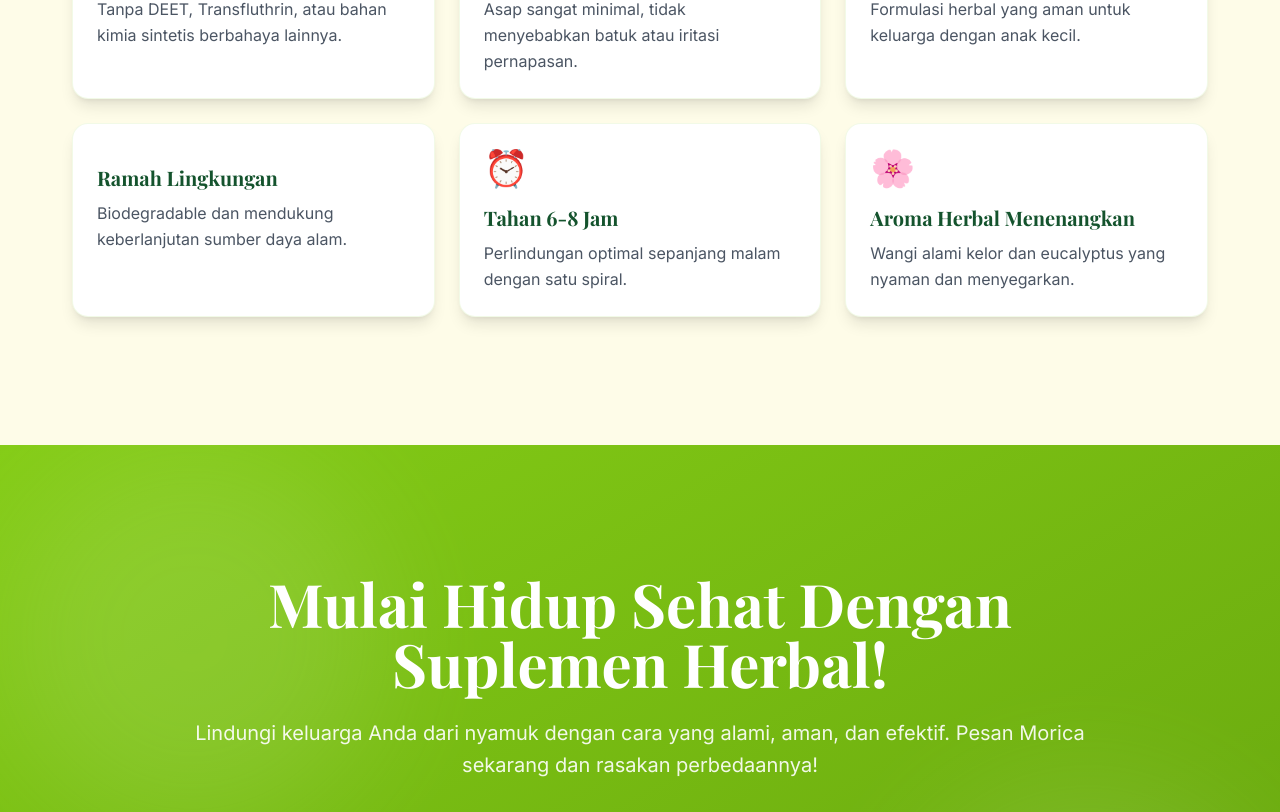
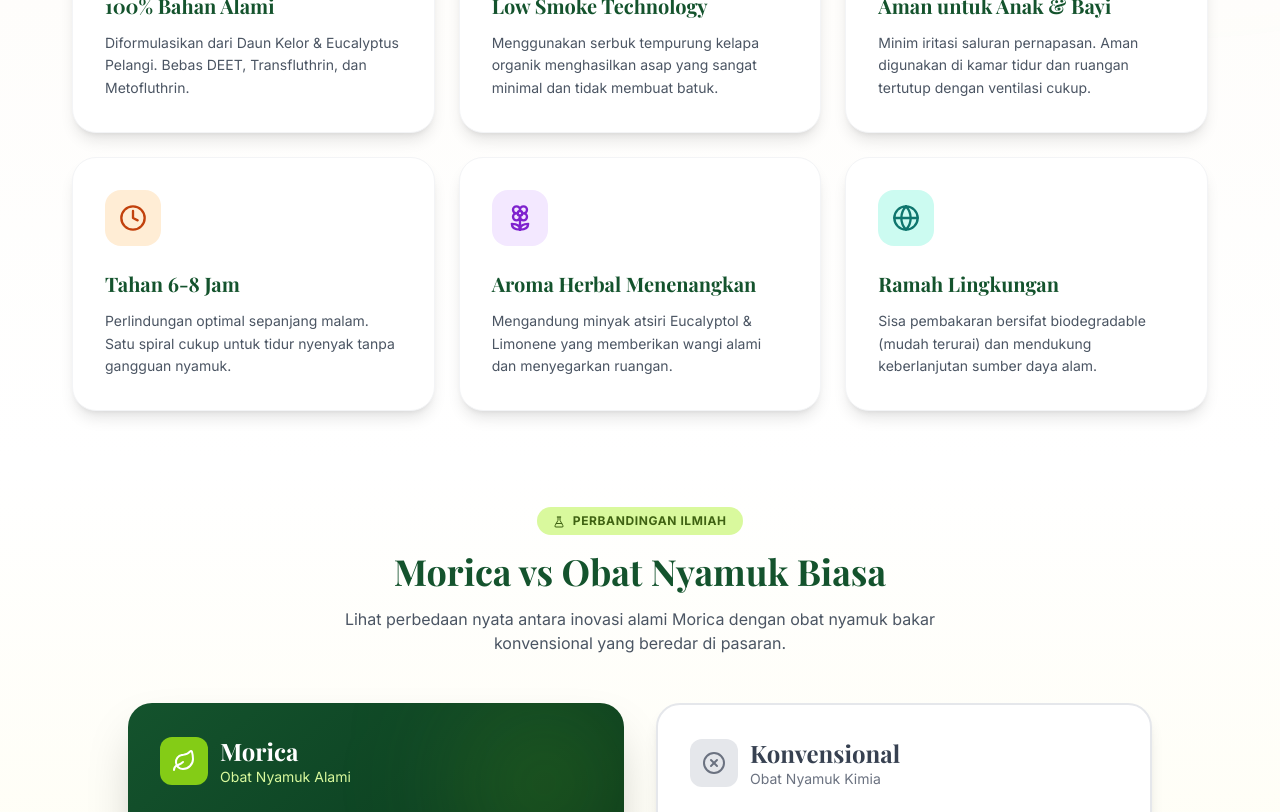
Before and after one commit to Ahmatsembiring/Morica-Website, a React (Vite) app: page /keunggulan in a window 1280 px wide. Shown: the part 560-1372 px from the top of the page. Built offline with nearby package versions, Linux system fonts and the light colour scheme.

Commit message:
Update Keunggulan produk

```diff
--- a/src/components/sections/Features.jsx
+++ b/src/components/sections/Features.jsx
@@ -1,37 +1,202 @@
 import { motion } from 'framer-motion';
+import {
+  Leaf, Wind, Baby, Clock, Flower2, Globe,
+  CheckCircle2, XCircle, FlaskConical, ShieldCheck
+} from 'lucide-react';
 import SectionTitle from '../ui/SectionTitle';
-import Card from '../ui/Card';
-import { FEATURES } from '../../utils/constants';
 import { fadeInUp, staggerContainer } from '../../utils/animations';
+
+const FEATURES = [
+  {
+    icon: Leaf,
+    title: '100% Bahan Alami',
+    desc: 'Diformulasikan dari Daun Kelor & Eucalyptus Pelangi. Bebas DEET, Transfluthrin, dan Metofluthrin.',
+    color: 'bg-green-100 text-green-700'
+  },
+  {
+    icon: Wind,
+    title: 'Low Smoke Technology',
+    desc: 'Menggunakan serbuk tempurung kelapa organik menghasilkan asap yang sangat minimal dan tidak membuat batuk.',
+    color: 'bg-blue-100 text-blue-700'
+  },
+  {
+    icon: Baby,
+    title: 'Aman untuk Anak & Bayi',
+    desc: 'Minim iritasi saluran pernapasan. Aman digunakan di kamar tidur dan ruangan tertutup dengan ventilasi cukup.',
+    color: 'bg-pink-100 text-pink-700'
+  },
+  {
+    icon: Clock,
+    title: 'Tahan 6-8 Jam',
+    desc: 'Perlindungan optimal sepanjang malam. Satu spiral cukup untuk tidur nyenyak tanpa gangguan nyamuk.',
+    color: 'bg-orange-100 text-orange-700'
+  },
+  {
+    icon: Flower2,
+    title: 'Aroma Herbal Menenangkan',
+    desc: 'Mengandung minyak atsiri Eucalyptol & Limonene yang memberikan wangi alami dan menyegarkan ruangan.',
+    color: 'bg-purple-100 text-purple-700'
+  },
+  {
+    icon: Globe,
+    title: 'Ramah Lingkungan',
+    desc: 'Sisa pembakaran bersifat biodegradable (mudah terurai) dan mendukung keberlanjutan sumber daya alam.',
+    color: 'bg-teal-100 text-teal-700'
+  }
+];
+
+const COMPARISON_DATA = [
+  { label: 'Bahan Utama', morica: 'Kelor + Eucalyptus (Alami)', regular: 'Allethrin / Transfluthrin (Kimia)' },
+  { label: 'Kandungan Asap', morica: 'Sangat Minimal (Low Smoke)', regular: 'Tebal, Pekat & Menyengat' },
+  { label: 'Aroma', morica: 'Herbal Natural & Menenangkan', regular: 'Bau Kimia Menyengat' },
+  { label: 'Dampak Kesehatan', morica: 'Aman, Minim Iritasi', regular: 'Risiko Iritasi Pernapasan' },
+  { label: 'Dampak Lingkungan', morica: 'Biodegradable & Ramah Lingkungan', regular: 'Kontaminasi Udara Ruangan' },
+];
 
 const Features = () => {
   return (
-    <section id="features" className="section-padding bg-cream-light">
-      <div className="container-custom px-6">
+    <section id="features" className="relative section-padding bg-gradient-to-b from-cream via-white to-cream-light overflow-hidden">
+      {/* Background Decoration */}
+      <div className="absolute top-0 left-0 w-full h-full overflow-hidden pointer-events-none">
+        <div className="absolute -top-24 -right-24 w-96 h-96 bg-morica-light/20 rounded-full blur-[120px]"></div>
+        <div className="absolute -bottom-24 -left-24 w-96 h-96 bg-forest/5 rounded-full blur-[120px]"></div>
+      </div>
+
+      <div className="container-custom px-6 relative z-10">
         <SectionTitle
           badge="Keunggulan Produk"
-          title="Mengapa Memilih Morica?"
-          subtitle="Morica hadir dengan berbagai keunggulan yang membuat perlindungan dari nyamuk menjadi lebih aman, nyaman, dan efektif."
+          title="Mengapa Harus Memilih Morica?"
+          subtitle="Kombinasi bioteknologi dan kekayaan alam Indonesia untuk perlindungan nyamuk yang lebih aman, sehat, dan efektif."
         />
 
+        {/* 6 Feature Cards */}
         <motion.div
           variants={staggerContainer}
           initial="hidden"
           whileInView="visible"
-          viewport={{ once: true, amount: 0.2 }}
-          className="grid md:grid-cols-2 lg:grid-cols-3 gap-6"
+          viewport={{ once: true, amount: 0.1 }}
+          className="grid md:grid-cols-2 lg:grid-cols-3 gap-6 mb-24"
         >
-          {FEATURES.map((feature, index) => (
-            <Card key={index} delay={index * 0.1}>
-              <div className="text-4xl mb-4">{feature.icon}</div>
-              <h3 className="text-xl font-display font-bold text-forest mb-2">
-                {feature.title}
-              </h3>
-              <p className="text-gray-600 leading-relaxed">
-                {feature.desc}
-              </p>
-            </Card>
-          ))}
+          {FEATURES.map((feature, index) => {
+            const Icon = feature.icon;
+            return (
+              <motion.div
+                key={index}
+                variants={fadeInUp}
+                whileHover={{ y: -8 }}
+                className="group relative bg-white p-8 rounded-3xl shadow-lg hover:shadow-2xl transition-all duration-300 border border-gray-100"
+              >
+                <div className={`w-14 h-14 ${feature.color} rounded-2xl flex items-center justify-center mb-6 group-hover:scale-110 transition-transform duration-300`}>
+                  <Icon className="w-7 h-7" strokeWidth={2} />
+                </div>
+                <h3 className="text-xl font-display font-bold text-forest mb-3">
+                  {feature.title}
+                </h3>
+                <p className="text-gray-600 leading-relaxed text-sm">
+                  {feature.desc}
+                </p>
+              </motion.div>
+            );
+          })}
+        </motion.div>
+
+        {/* Comparison Section: Morica vs Konvensional */}
+        <motion.div
+          initial={{ opacity: 0, y: 40 }}
+          whileInView={{ opacity: 1, y: 0 }}
+          viewport={{ once: true }}
+          className="mb-12 text-center"
+        >
+          <span className="inline-block px-4 py-1.5 mb-4 text-xs font-bold tracking-wider text-morica-darker uppercase bg-morica-light rounded-full">
+            <FlaskConical className="w-3 h-3 inline mr-1" /> Perbandingan Ilmiah
+          </span>
+          <h2 className="text-3xl md:text-4xl font-display font-bold text-forest mb-4">
+            Morica vs Obat Nyamuk Biasa
+          </h2>
+          <p className="text-gray-600 max-w-2xl mx-auto">
+            Lihat perbedaan nyata antara inovasi alami Morica dengan obat nyamuk bakar konvensional yang beredar di pasaran.
+          </p>
+        </motion.div>
+
+        <div className="grid lg:grid-cols-2 gap-8 max-w-5xl mx-auto">
+          {/* Morica Card */}
+          <motion.div
+            initial={{ opacity: 0, x: -30 }}
+            whileInView={{ opacity: 1, x: 0 }}
+            viewport={{ once: true }}
+            className="relative bg-gradient-to-br from-forest to-forest-dark text-white p-8 rounded-3xl shadow-2xl overflow-hidden"
+          >
+            <div className="absolute top-0 right-0 w-40 h-40 bg-morica/20 rounded-full blur-3xl"></div>
+            <div className="relative z-10">
+              <div className="flex items-center gap-3 mb-8">
+                <div className="w-12 h-12 bg-morica rounded-xl flex items-center justify-center">
+                  <Leaf className="w-6 h-6 text-white" />
+                </div>
+                <div>
+                  <h3 className="text-2xl font-display font-bold">Morica</h3>
+                  <p className="text-morica-light text-sm">Obat Nyamuk Alami</p>
+                </div>
+              </div>
+
+              <ul className="space-y-4">
+                {COMPARISON_DATA.map((item, idx) => (
+                  <li key={idx} className="flex items-start gap-3">
+                    <CheckCircle2 className="w-5 h-5 text-morica-light shrink-0 mt-0.5" />
+                    <div>
+                      <p className="text-xs text-gray-300 uppercase tracking-wide font-semibold">{item.label}</p>
+                      <p className="text-sm md:text-base font-medium">{item.morica}</p>
+                    </div>
+                  </li>
+                ))}
+              </ul>
+            </div>
+          </motion.div>
+
+          {/* Konvensional Card */}
+          <motion.div
+            initial={{ opacity: 0, x: 30 }}
+            whileInView={{ opacity: 1, x: 0 }}
+            viewport={{ once: true }}
+            className="relative bg-white border-2 border-gray-200 p-8 rounded-3xl shadow-lg"
+          >
+            <div className="relative z-10">
+              <div className="flex items-center gap-3 mb-8">
+                <div className="w-12 h-12 bg-gray-200 rounded-xl flex items-center justify-center">
+                  <XCircle className="w-6 h-6 text-gray-500" />
+                </div>
+                <div>
+                  <h3 className="text-2xl font-display font-bold text-gray-700">Konvensional</h3>
+                  <p className="text-gray-500 text-sm">Obat Nyamuk Kimia</p>
+                </div>
+              </div>
+
+              <ul className="space-y-4">
+                {COMPARISON_DATA.map((item, idx) => (
+                  <li key={idx} className="flex items-start gap-3">
+                    <XCircle className="w-5 h-5 text-red-400 shrink-0 mt-0.5" />
+                    <div>
+                      <p className="text-xs text-gray-400 uppercase tracking-wide font-semibold">{item.label}</p>
+                      <p className="text-sm md:text-base font-medium text-gray-600">{item.regular}</p>
+                    </div>
+                  </li>
+                ))}
+              </ul>
+            </div>
+          </motion.div>
+        </div>
+
+        {/* Bottom Trust Badge */}
+        <motion.div
+          initial={{ opacity: 0, y: 20 }}
+          whileInView={{ opacity: 1, y: 0 }}
+          viewport={{ once: true }}
+          className="mt-16 flex flex-col md:flex-row items-center justify-center gap-4 text-center bg-white p-6 rounded-2xl shadow-md border border-morica/10 max-w-3xl mx-auto"
+        >
+          <ShieldCheck className="w-10 h-10 text-morica" />
+          <div>
+            <h4 className="font-display font-bold text-forest text-lg">Terbukti Efektif & Aman</h4>
+            <p className="text-gray-600 text-sm">Telah melalui uji efektivitas pengusiran nyamuk dan validasi pasar nyata di lingkungan ITERA.</p>
+          </div>
         </motion.div>
       </div>
     </section>
```
Also changed, not shown: public/images/backgrounds/bg.png (added).
